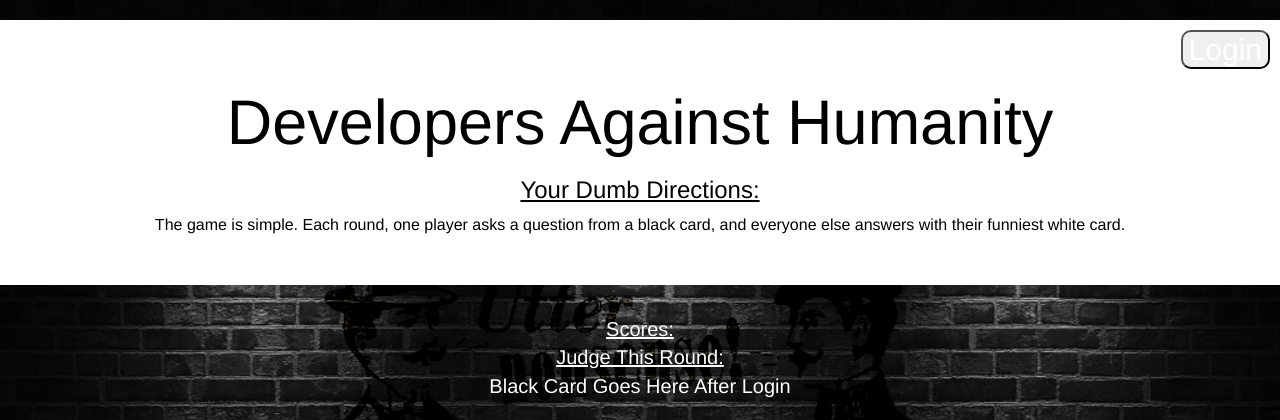
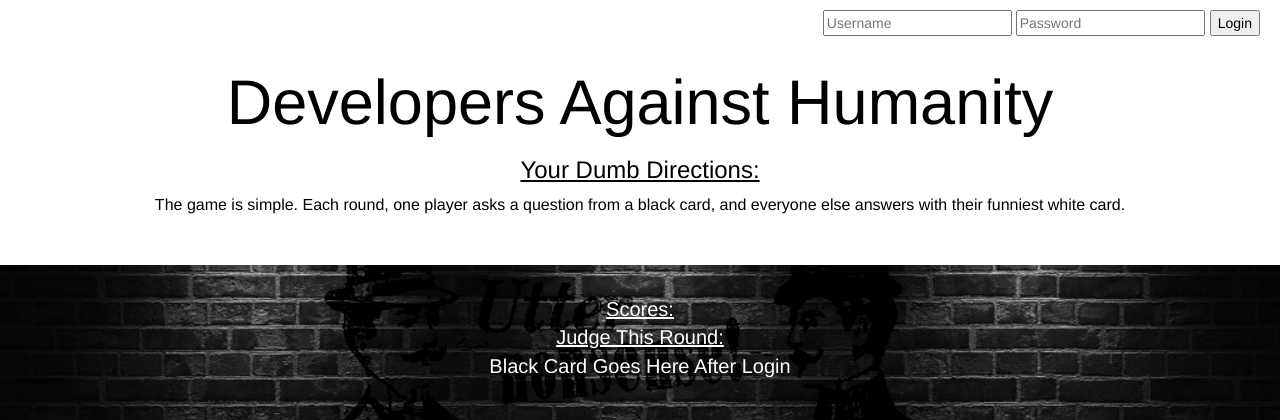
Before and after one commit to kdwhiteside/Cards, a PHP site: page /home.html in a window 1280 px wide. Shown: the top 420 px of the page. Run offline with PHP 8.4, Linux system fonts and the light colour scheme; some libraries are stand-ins or nearby versions.

Commit message:
login and style changes

```diff
--- a/assets/style.css
+++ b/assets/style.css
@@ -17,10 +17,14 @@ h1 {
 	background-color: white;
 	color: black;
 }
+.myform {
+	margin: 10px 10px 0px 0px;
+	float: right;
+}
 .login{
-	border-radius: 10px;
 	float: right;
-	margin: 10px 10px 0px 0px;
+	margin: 0px 10px 0px 5px;
+	color: black;
 }
 
 /* Header animation*/
--- a/home.html
+++ b/home.html
@@ -26,12 +26,15 @@
   <!-- Content -->
 
 <body>
-  <h2><button class="login default">Login</button></h2>
+  <form class="myform">
+    <input id="username" name="username" placeholder="Username">
+    <input id="password" name="password" placeholder="Password">
+    <button type="button" class="login default">Login</button>
+  </form>
+
 <div class="jumbotron text-center" >
 
         <div id="animation"><h1>Developers Against Humanity</h1></div>
-
-
 
         <div class="directionsTitle"><h3>Your Dumb Directions:</div></h3>
         <div class="directions">The game is simple. Each round, one player asks a question from a black card, and everyone else answers with their funniest white card.</div>
```
Also changed, not shown: app.js (+33 -0 lines).
